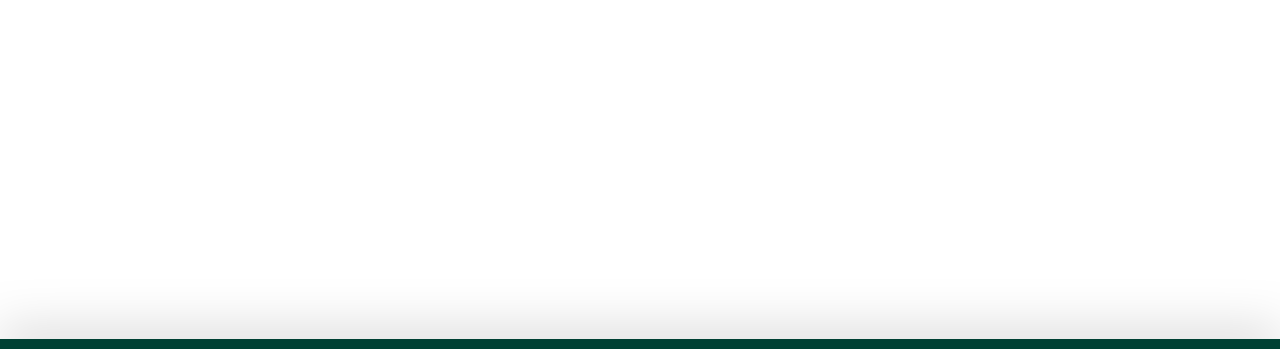
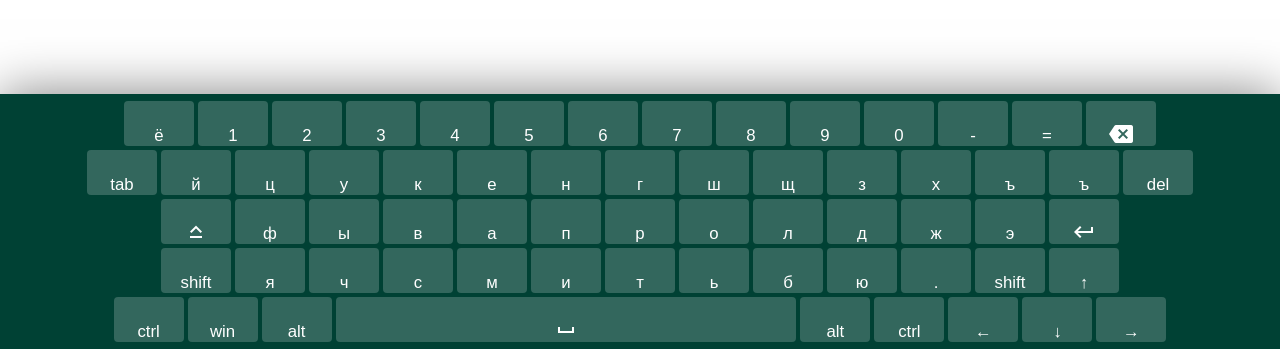
Before and after one commit to VanSalivan/virtual-keyboard-native-js, a plain HTML site: page VK.html in a window 1280 px wide. Shown: the part 451-800 px from the top of the page. Drawn offline with Linux system fonts and the light colour scheme.

Commit message:
feat:add VK in screen

```diff
--- a/VK.css
+++ b/VK.css
@@ -1,22 +1,22 @@
-*{
+* {
     box-sizing: border-box;
     margin: 0;
     padding: 0;
 }
 
-.keyboard{
+.keyboard {
     width: 100%;
     position: fixed;
     left: 0;
     bottom: 0;
     background-color: #004134;
     padding: 5px 0;
-    box-shadow:0 0 50px rgba(0, 0, 0, 0.5);
+    box-shadow: 0 0 50px rgba(0, 0, 0, 0.5);
     user-select: none;
     transition: bottom 0.4s;
 }
 
-.keyboard--hidden{
+.keyboard--hidden {
     bottom: -100%;
 }
 
@@ -24,18 +24,19 @@
     text-align: center;
 }
 
-.keyboard__key{
+.keyboard__key {
     height: 45px;
     width: 6%;
-    max-width: 90px;
+    max-width: 70px;
+    margin: 2px;
     border-radius: 4px;
     border: none;
-    background-color: rgba(255, 255, 255,0.2);
+    background-color: rgba(255, 255, 255, 0.2);
     color: #ffffff;
     font-size: 1.05rem;
     outline: none;
     cursor: pointer;
-    display:inline-flex;
+    display: inline-flex;
     align-items: flex-end;
     justify-content: center;
     vertical-align: top;
@@ -44,7 +45,7 @@
 }
 
 .keyboard__key:active {
-    background-color: rgba(255, 255, 255,0.12);
+    background-color: rgba(255, 255, 255, 0.12);
 }
 
 .keyboard__key--wide {
@@ -56,10 +57,10 @@
     max-width: 500px;
 }
 
-.keyboard__key--active{
-    background-color:rgb(231, 218, 35);
+.keyboard__key--active {
+    background-color: rgb(231, 218, 35);
 }
 
-.keyboard__key--dark{
+.keyboard__key--dark {
     background-color: rgba(0, 0, 0, 0.25);
 }
--- a/VK.js
+++ b/VK.js
@@ -23,6 +23,7 @@ const Keyboard = {
         // ADD CLASSES
         this.elements.main.classList.add("keyboard", "1keyboard--hidden");
         this.elements.keysContainer.classList.add("keyboard__keys");
+        this.elements.keysContainer.appendChild(this._creatKeys());
 
         //ADD to DOM
         this.elements.main.appendChild(this.elements.keysContainer);
@@ -30,15 +31,101 @@ const Keyboard = {
     },
 
     _creatKeys() {
-        //"ПРИВАТНЫЙ" МЕТОД СОЗДАНИЯ HTML СТРУКТУРЫ
         const fragment = document.createDocumentFragment();
         const keyLayout = [
             "ё", "1", "2", "3", "4", "5", "6", "7", "8", "9", "0", "-", "=", "Backspace",
-            "Tab", "й", "ц", "у", "к", "е", "н", "г", "ш", "щ", "з", "х", "ъ", "ъ", " \ ", "DEL",
+            "Tab", "й", "ц", "у", "к", "е", "н", "г", "ш", "щ", "з", "х", "ъ", "ъ", "DEL",
             "CapsLock", "ф", "ы", "в", "а", "п", "р", "о", "л", "д", "ж", "э", "ENTER",
-            "Shift", "я", "ч", "с", "м", "и", "т", "ь", "б", "ю", ".", "↑", "Shift",
-            "Ctrl", "Win", "Alt", "Space" , "Alt", "Ctrl", "←", "↓", "→"
+            "Shift", "я", "ч", "с", "м", "и", "т", "ь", "б", "ю", ".", "SHIFT", "↑",
+            "Ctrl", "Win", "Alt", "Space", "Alt", "Ctrl", "←", "↓", "→"
         ];
+        const createIconHTML = (icon_name) => {
+            return `<i class="material-icons">${icon_name}</i>`;
+        };
+
+        keyLayout.forEach(key => {
+            const keyElement = document.createElement("button");
+            const insertBR = ["Backspace", "DEL", "ENTER", "↑", "→"].indexOf(key) !== -1;
+
+            //ADD attributes/classes
+            keyElement.setAttribute("type", "button");
+            keyElement.classList.add("keyboard__key");
+
+            switch (key) {
+                case "Backspace":
+                    keyElement.classList.add("keyboard__key--wide");
+                    keyElement.innerHTML = createIconHTML("backspace");
+
+                    keyElement.addEventListener('click', () => {
+                        this.properties.value = this.properties.value.substring(0, this.properties.value.length - 1);
+                        this._triggerEvent('onInput');
+                    });
+
+                    break;
+
+                case "CapsLock":
+                    keyElement.classList.add("keyboard__key--wide");
+                    keyElement.innerHTML = createIconHTML("keyboard_capslock");
+
+                    keyElement.addEventListener('click', () => {
+                        this._toggleCapsLock()
+                        keyElement.classList.toggle("keyboard__key--active", this.properties.capsLock);
+                    });
+
+                    break;
+
+                case "ENTER":
+                    keyElement.classList.add("keyboard__key--wide");
+                    keyElement.innerHTML = createIconHTML("keyboard_return");
+
+                    keyElement.addEventListener('click', () => {
+                        this.properties.value += '/n';
+                        this._triggerEvent('onInput');
+                    });
+
+                    break;
+
+                case "Space":
+                    keyElement.classList.add("keyboard__key--extra-wide");
+                    keyElement.innerHTML = createIconHTML("space_bar");
+
+                    keyElement.addEventListener('click', () => {
+                        this.properties.value += " ";
+                        this._triggerEvent('onInput');
+                    });
+
+                    break;
+
+                case "done":
+                    keyElement.classList.add("keyboard__key--extra-wide", "keyboard__key--dark");
+                    keyElement.innerHTML = createIconHTML("check_circle");
+
+                    keyElement.addEventListener('click', () => {
+                        this.close();
+                        this._triggerEvent('onClose');
+                    });
+
+                    break;
+
+                default:
+                    keyElement.textContent = key.toLocaleLowerCase();
+
+                    keyElement.addEventListener('click', () => {
+                        this.properties.value = this.properties.capsLock ? key.toUpperCase() : key.toLocaleLowerCase();
+                        this._triggerEvent('onInput');
+                    });
+
+                    break;
+            }
+
+            fragment.appendChild(keyElement);
+
+            if (insertBR) {
+                fragment.appendChild(document.createElement("br"));
+            }
+        });
+
+        return fragment;
     },
 
     _triggerEvent(handlerName) {
```
Also changed, not shown: VK.html (+0 -25 lines).
